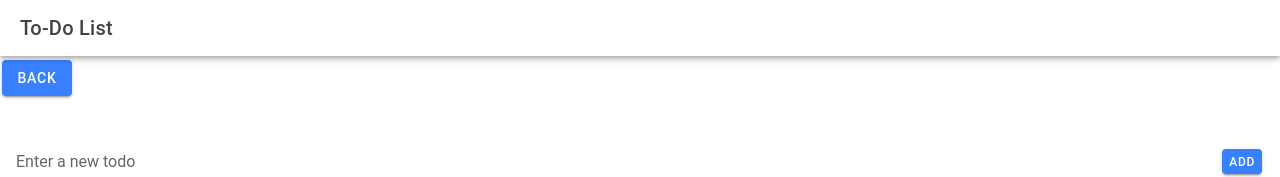
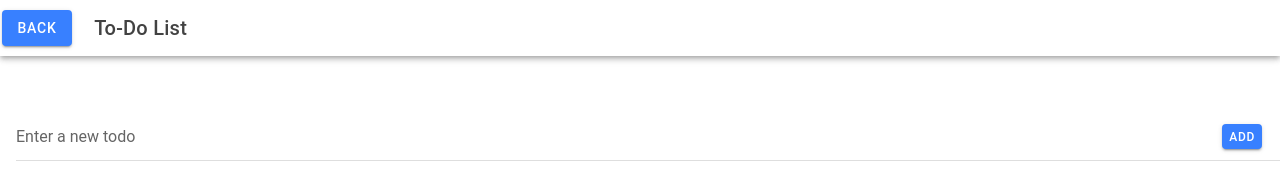
Before and after one commit to JhnDm/ion-t-Domo, a React (Vite) app: page /TodoListApp in a window 1280 px wide. Shown: the top 177 px of the page. Built offline with nearby package versions, Linux system fonts and the light colour scheme; no server answers; the database is empty.

Commit message:
changed the position of button in todolist

```diff
--- a/src/pages/ToDoList/ToDolist.tsx
+++ b/src/pages/ToDoList/ToDolist.tsx
@@ -60,11 +60,11 @@ const TodoListApp: React.FC = () => {
     <IonApp>
       <IonHeader>
         <IonToolbar>
+        <IonButton slot="start" onClick={handleBack}>Back</IonButton>
           <IonTitle>To-Do List</IonTitle>
         </IonToolbar>
       </IonHeader>
       <IonContent>
-        <IonButton onClick={handleBack}>Back</IonButton>
         <br />
         <br />
         <br />
```
